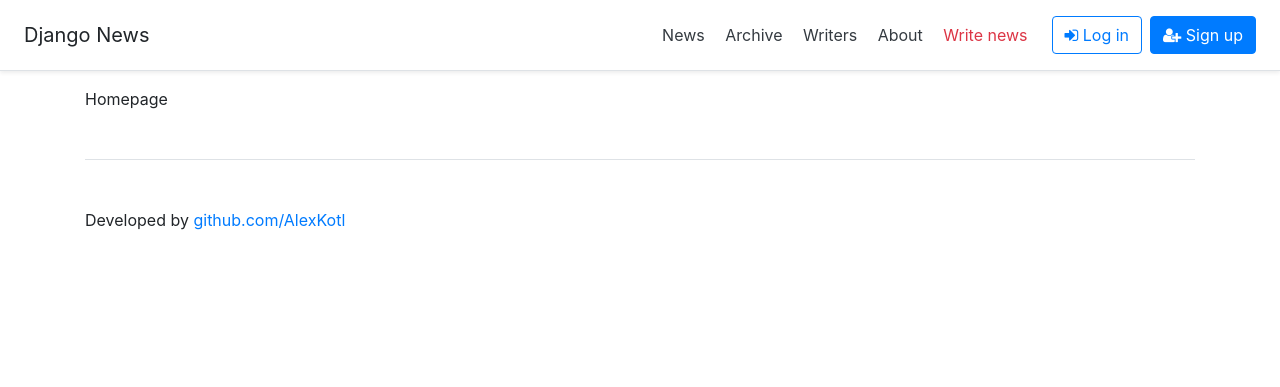
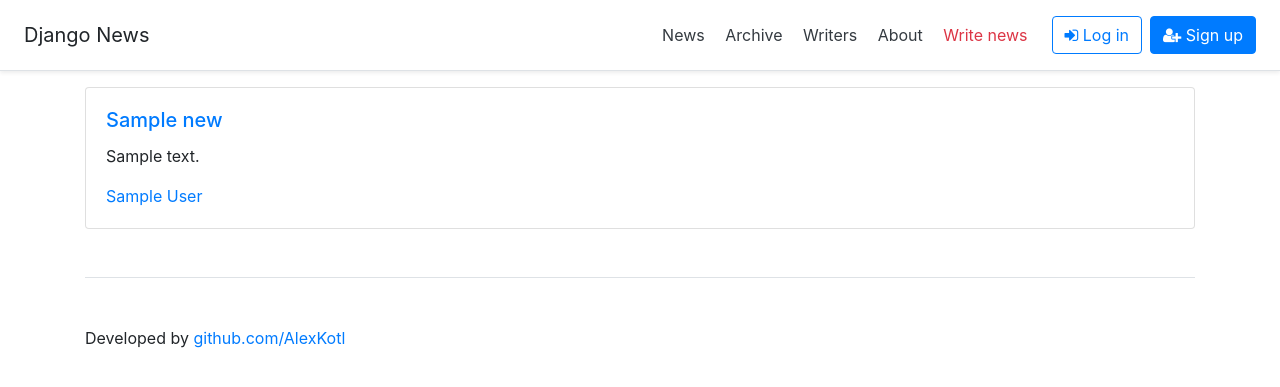
Before and after one commit to AlexKotl/news-django, a Django app: page / in a window 1280 px wide. Shown: the top 387 px of the page. Run offline with Django 3.2, Linux system fonts and the light colour scheme; tables that the repository leaves empty hold one stand-in row (values such as "Sample post"); some libraries are stand-ins or nearby versions.

Commit message:
basic news list layout

```diff
--- a/news_django/templates/homepage.html
+++ b/news_django/templates/homepage.html
@@ -6,7 +6,19 @@
 {% endblock %}
 
 {% block content %}
-    Homepage
-
+    <div>
+    {% for new in news %}
+        <div class="card mb-3">
+            <div class="card-body">
+                <a href=""><h5 class="card-title">{{ new.title }}</h5></a>
+                <p class="card-text">{{ new.content }}</p>
+                <a href="#" class="card-link">
+                    {{ new.user.first_name }}
+                    {{ new.user.last_name }}
+                </a>
+            </div>
+        </div>
+    {% endfor %}
+    </div>
 
 {% endblock %}
--- a/news_django/views.py
+++ b/news_django/views.py
@@ -7,11 +7,13 @@ from django.core.paginator import Paginator, PageNotAnInteger, EmptyPage
 from django.contrib import messages
 from django.contrib.messages.views import SuccessMessageMixin
 from .forms import MyUserCreationForm, NewCreationForm
-from .models import MyUser
+from .models import MyUser, New, NewComment
 
 class IndexView(View):
     def get(self, request):
-        return render(request, 'homepage.html')
+        return render(request, 'homepage.html', {
+            "news": New.objects.filter().order_by("-pk")
+        })
 
 class AddView(LoginRequiredMixin, SuccessMessageMixin, generic.CreateView):
     form_class = NewCreationForm
```
